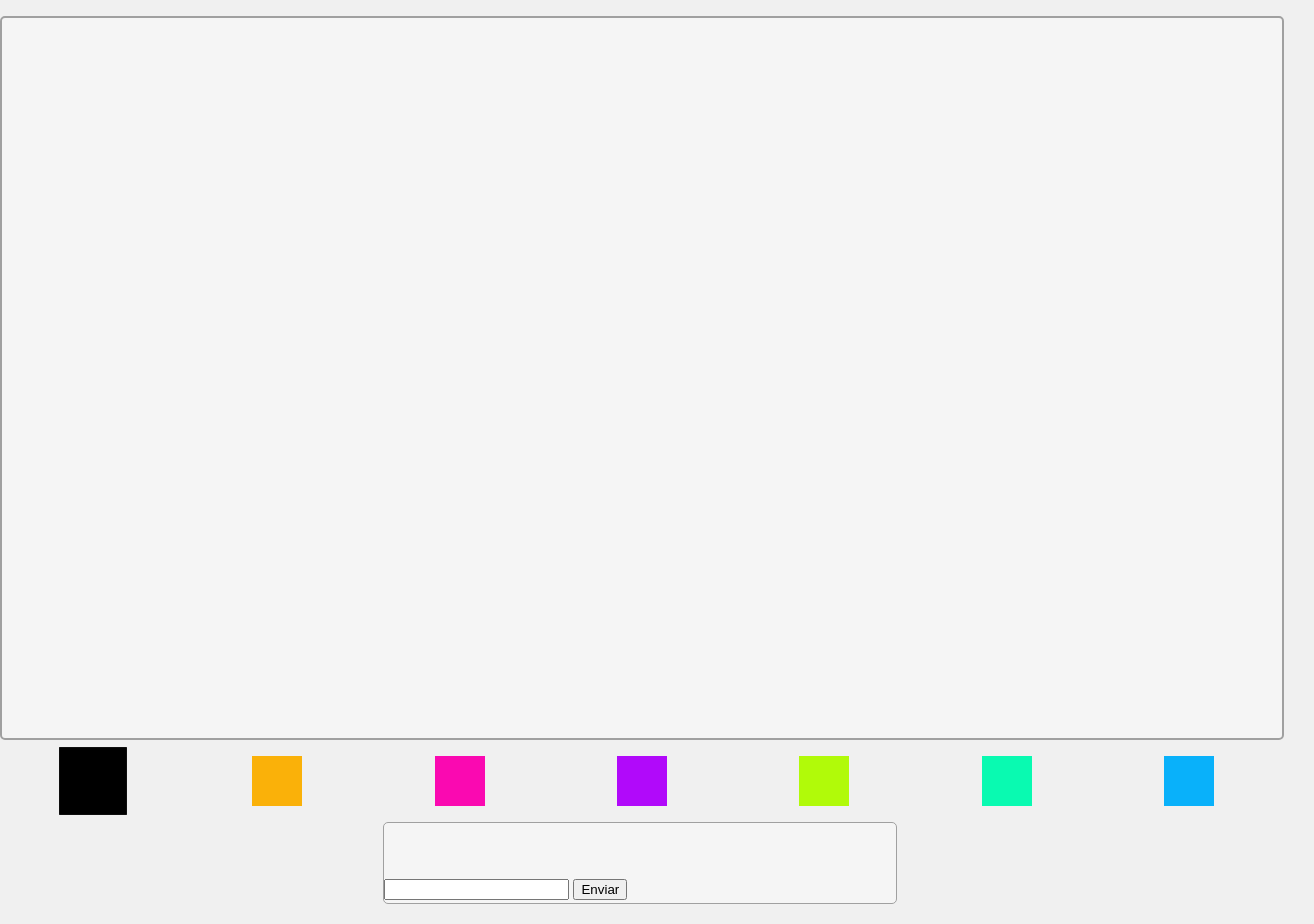
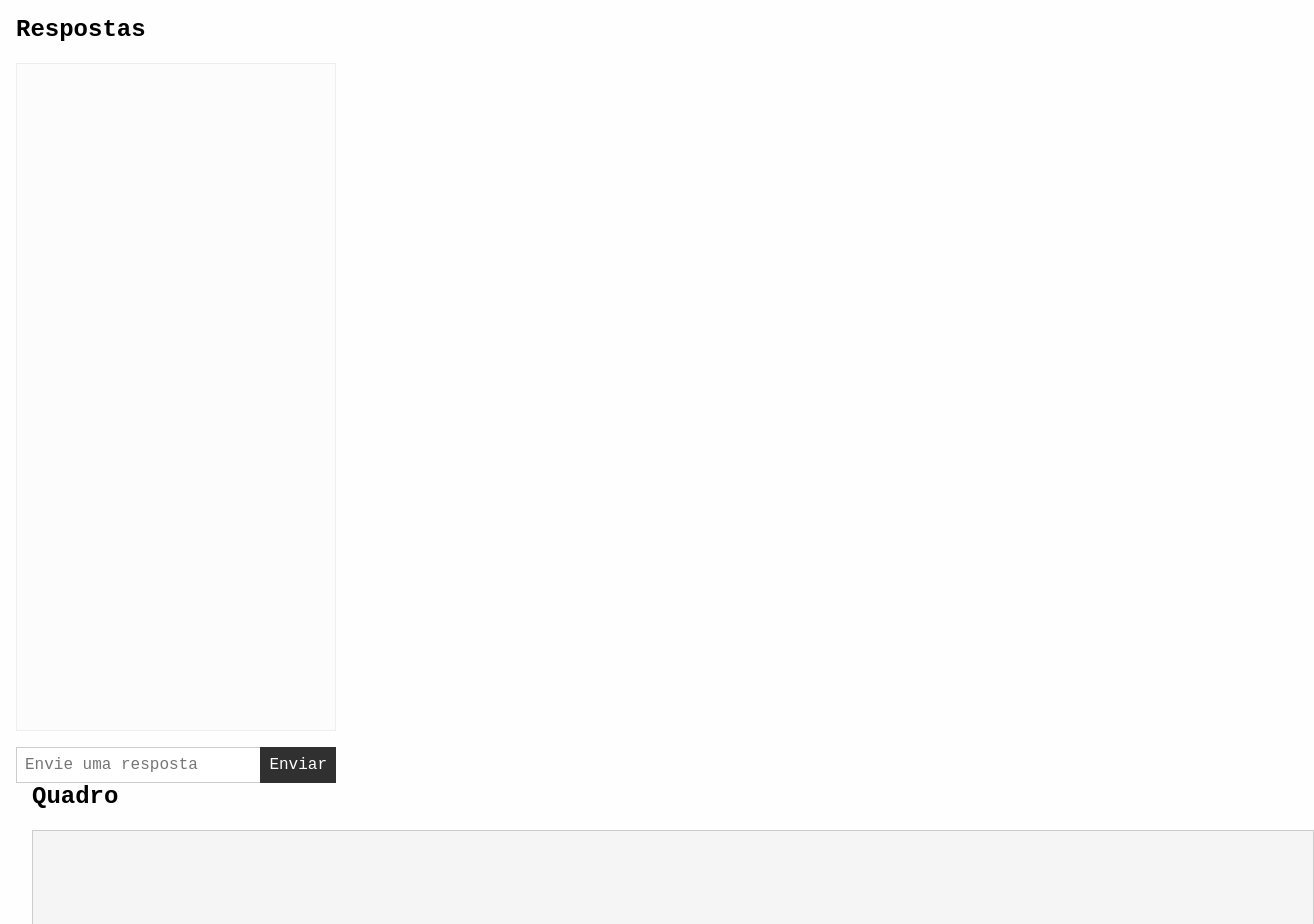
Before and after one commit to remersonc/oficina-node, a website: page index.html in a window 1280 px wide. Shown: the top 924 px of the page, 1314 px wide, since content can reach past the window. Drawn offline with Linux system fonts and the light colour scheme; no server answers; files whose address does not match are found by name.

Commit message:
Estilo do jogo; mensagens do chat; sorteio da palavra da vez

```diff
--- a/colorPalette.js
+++ b/colorPalette.js
@@ -1,6 +1,6 @@
 paletteContainer = document.getElementById('colorPalette');
 
-colors = ["#000", "#fab109", "#fa09b1", "#b109fa", "#b1fa09", "#09fab1", "#09b1fa"]
+colors = ["#000", "#fab109", "#fa09b1", "#b109fa", "#b1fa09", "#09fab1", "#09b1fa", "#f5f5f5"]
 first = true
 
 palettes = []
@@ -30,5 +30,12 @@ for (palette of palettes) {
         }
         this.className = 'colorButton selected';
         context.strokeStyle = this.style.backgroundColor;
+
+        if(context.strokeStyle == '#f5f5f5'){
+            context.lineWidth = 20;
+        }
+        else {
+            context.lineWidth = 2;
+        }
     }, false);
 }
--- a/index.html
+++ b/index.html
@@ -1,37 +1,34 @@
 <!DOCTYPE html>
 <html lang="pt-br">
-
     <head>
         <meta charset="UTF-8">
         <meta name="viewport" content="width=device-width">
         <title>NodeJS para Gurreiros Klingon</title>
         <link rel="stylesheet" type="text/css" href="style.css">
     </head>
-
     <body>
-
-    <canvas id="canvas" width="1280" height="720"></canvas>
-
-    <script src="canvasPainting.js"></script>
-
-    <div id="colorPalette">
+        <main>
+            <div class="chat">
+                <h2>Respostas</h2>
+                <div id="chatContainer">
+                    <div id="messageBox"></div>
+                    <form id="inputContainer">
+                        <input type="text" class="message" placeholder="Envie uma resposta">
+                        <button>Enviar</button>
+                    </form>
+                </div>
             </div>
 
-    <script src="colorPalette.js"></script>
-
-    <div id="chatContainer">
-        <div id="messageBox"></div>
-        <div id="inputContainer">
-            <input type="text">
-            <button>Enviar</button>
+            <div class="board">
+                <h2>Quadro</h2>
+                <canvas id="canvas" width="1280" height="720"></canvas>
+                <div id="colorPalette"></div>
             </div>
-
-    </div>
+        </main>
 
         <script src="/socket.io/socket.io.js"></script>
-    <script>
-        var socket = io();
-    </script>
+        <script src="messages.js"></script>
+        <script src="canvasPainting.js"></script>
+        <script src="colorPalette.js"></script>
     </body>
-
 </html>
--- /dev/null
+++ b/messages.js
@@ -0,0 +1,29 @@
+var socket = io();
+
+var inputContainer = document.getElementById('inputContainer');
+var messageBox = document.getElementById('messageBox');
+var message = document.querySelector('.message');
+
+inputContainer.onsubmit = function(evt) {
+  evt.preventDefault();
+
+  socket.emit('send message', message.value);
+
+  message.value = ''
+}
+
+socket.on('receive message', function(msg, certa) {
+  var msg = msg.replace(/</g, '&lt;');
+  msg = msg.replace(/>/g, '&gt;');
+
+  var chatMessage;
+
+  if(certa)
+    chatMessage = '<div class="chatMessage">' + msg + '<strong class="red"> &lt;-- resposta certa</strong></div>';
+  else
+    chatMessage = '<div class="chatMessage">' + msg + '</div>';
+
+  messageBox.innerHTML += chatMessage;
+
+  messageBox.scrollTop = messageBox.scrollHeight;
+});
--- a/style.css
+++ b/style.css
@@ -1,40 +1,55 @@
+* {
+    font-family: inherit;
+    box-sizing: border-box;
+}
+
 html {
-    background-color: #f0f0f0;
+    background-color: #fefefe;
 }
 
 body {
+    display: flex;
     margin: 0;
+    padding: 1rem;
     font-size: 16px;
-    font-family: sans-serif;
+    font-family: monospace;
+}
+
+body:after {
+    content: '';
+    display: table;
+    clear: both;
+}
+
+main {
+    margin: 0 auto;
+}
+
+h2 {
+    margin-top: 0;
 }
 
 #canvas {
-    border-radius: 5px;
-    border-width: 2px;
-    border-color: #a0a0a0;
-    border-style: solid;
+    display: block;
+    margin: 0 auto;
+    border: 1px solid #ccc;
     background-color: #f5f5f5;
-    margin: auto;
-    display: block;
-    margin-bottom: 1rem;
-    margin-top: 1rem;
 }
 
 #colorPalette {
     display: flex;
     align-items: center;
     justify-content: space-around;
-    width: 1280px;
-    height: 50px;
-    margin: auto;
-    margin-bottom: 1rem;
-    margin-top: 1rem;
+    margin-top: 2rem;
+    width: 100%;
 }
 
 .colorButton {
-    border-width: 2px;
+    cursor: pointer;
     width: 50px;
     height: 50px;
+    border: 2px solid #eee;
+    border-radius: 50%;
     transition: transform 0.5s, border-width 0.5s;
     transform: scale(1);
 }
@@ -44,27 +59,65 @@ body {
 }
 
 .colorButton.selected {
-    border-width: 2px;
-    border-color: black;
-    border-style: solid;
+    border-color: #303030;
     transform: scale(1.25);
 }
 
+.board {
+    float: left;
+    margin-left: 1rem;
+}
+
+.chat {
+    float: left;
+    width: 20rem;
+}
+
 #chatContainer {
-    width: 40vw;
-    height: 10vh;
-    margin: auto;
-    display: block;
-    border-radius: 5px;
-    border-width: 1px;
-    border-color: #a0a0a0;
-    border-style: solid;
-    background-color: #f5f5f5;
+    display: flex;
+    flex-flow: column nowrap;
+    width: 100%;
+    height: 45rem;
 }
 
 #messageBox {
-    width: 40vw;
-    height: 7vh;
+    flex: 1;
+    margin-bottom: 1rem;
+    padding: 1rem;
+    width: 100%;
+    background-color: #fcfcfc;
+    border: 1px solid #eee;
+    overflow: auto;
 }
 
-#inputContainer {}
+.chatMessage + .chatMessage {
+    margin-top: 0.5rem;
+}
+
+#inputContainer {
+    display: flex;
+    width: 100%;
+}
+
+#inputContainer input,
+#inputContainer button {
+    padding: 0.5rem;
+    font-size: 1rem;
+}
+
+#inputContainer input {
+    flex: 1 0 auto;
+    border: 1px solid #ccc;
+    border-right: none;
+}
+
+#inputContainer button {
+    flex: 0 0 auto;
+    color: #fff;
+    background-color: #303030;
+    border: 1px solid #303030;
+}
+
+.red {
+    color: #f55;
+}
```
Also changed, not shown: server.js (+25 -1 lines), words.json (added, +8 -0 lines). Lines whose indentation alone changed are shown as unchanged.
